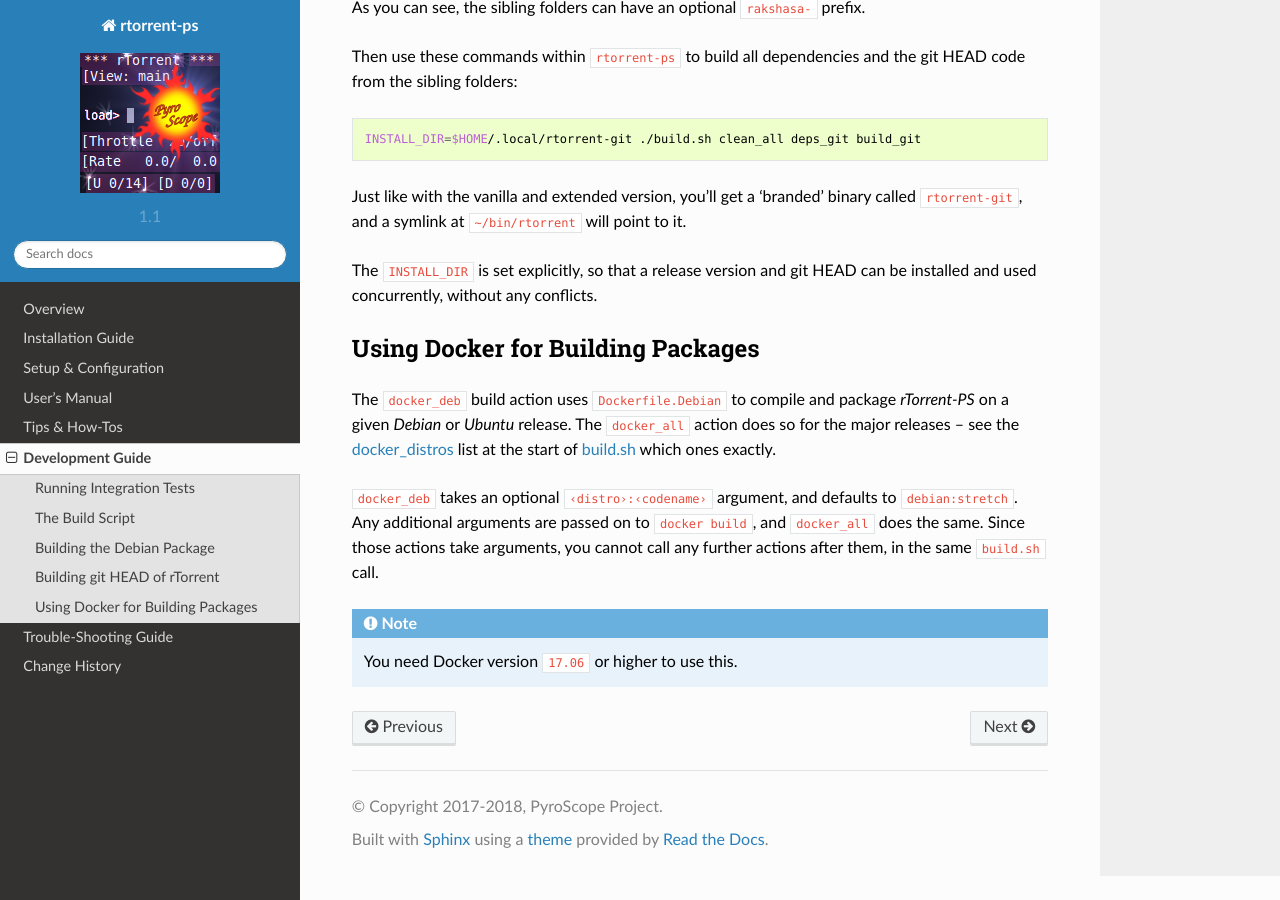
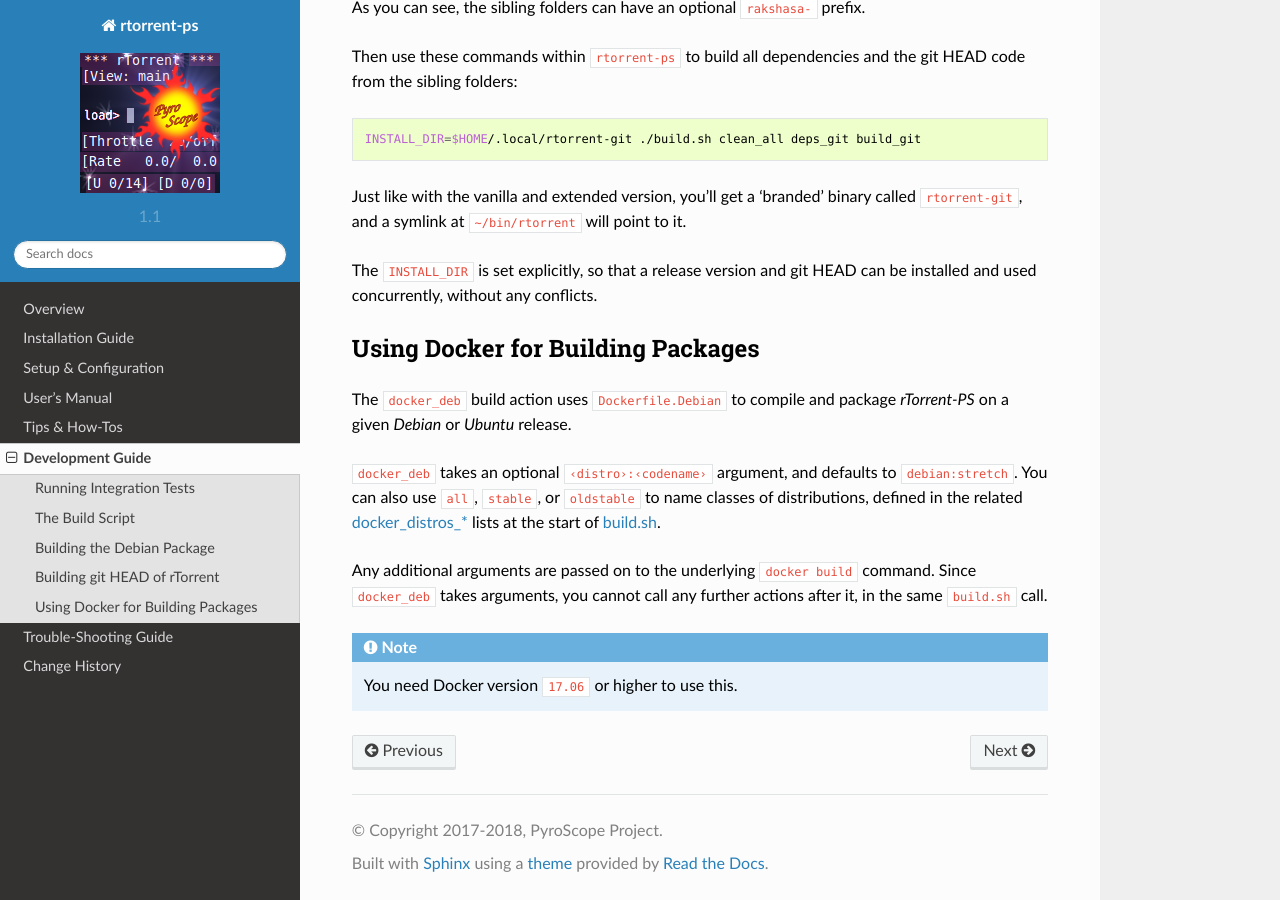
Before and after one commit to pyroscope/rtorrent-ps, a Sphinx documentation site: the page built from docs/develop.rst, in a window 1280 px wide and 900 px high, scrolled down 3580 px. Built offline with Sphinx 7.4.7 and the Read the Docs theme 2.0.0, drawn with Linux system fonts in a browser that asks for light colours.

Commit message:
docs: update 'build.sh docker_deb' description

```diff
--- a/docs/develop.rst
+++ b/docs/develop.rst
@@ -215,14 +215,14 @@
 
 The ``docker_deb`` build action uses ``Dockerfile.Debian`` to compile and package
 *rTorrent-PS* on a given *Debian* or *Ubuntu* release.
-The ``docker_all`` action does so for the major releases
-– see the `docker_distros`_ list at the start of `build.sh`_ which ones exactly.
 
 ``docker_deb`` takes an optional ``‹distro›:‹codename›`` argument,
 and defaults to ``debian:stretch``.
-Any additional arguments are passed on to ``docker build``,
-and ``docker_all`` does the same.
-Since those actions take arguments, you cannot call any further actions after them,
+You can also use ``all``, ``stable``, or ``oldstable`` to name classes of distributions,
+defined in the related `docker_distros_*`_ lists at the start of `build.sh`_.
+
+Any additional arguments are passed on to the underlying ``docker build`` command.
+Since ``docker_deb`` takes arguments, you cannot call any further actions after it,
 in the same ``build.sh`` call.
 
 .. note::
@@ -232,4 +232,4 @@
 
 .. _`build.sh`: https://github.com/pyroscope/rtorrent-ps/blob/master/build.sh#L1-L3
 .. _`Bintray`: https://bintray.com/pyroscope/rtorrent-ps/rtorrent-ps
-.. _`docker_distros`: https://github.com/pyroscope/rtorrent-ps/search?type=Code&utf8=%E2%9C%93&q="platforms+to+build"+with+docker_all
+.. _`docker_distros_*`: https://github.com/pyroscope/rtorrent-ps/search?type=Code&utf8=%E2%9C%93&q=docker_distros_stable
```
